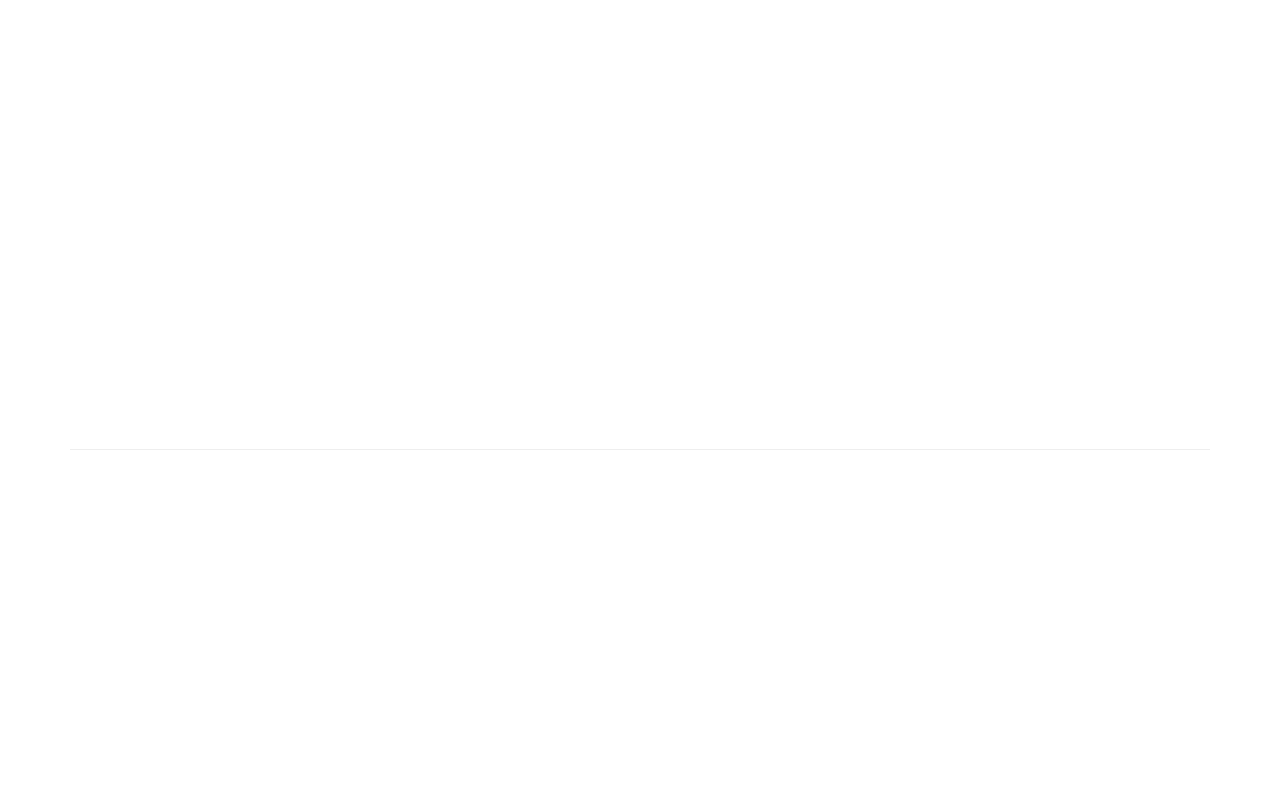
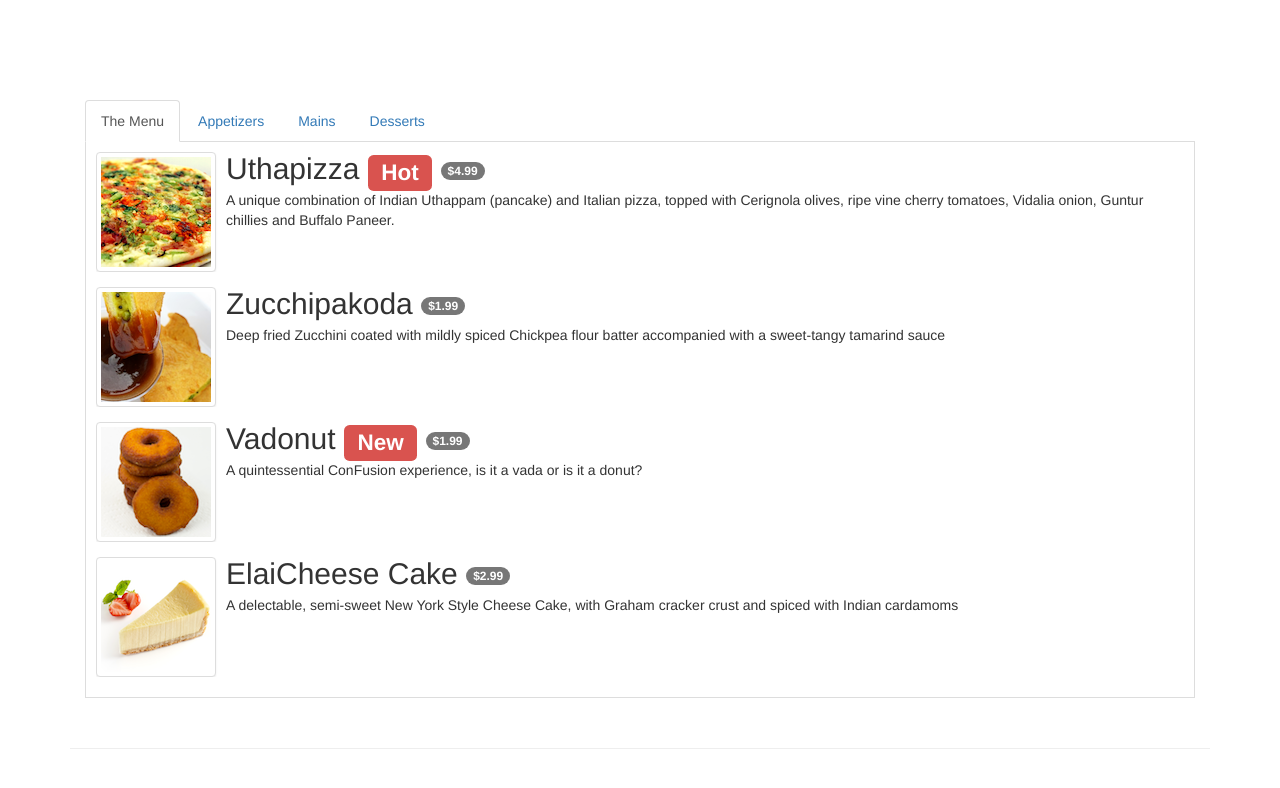
Before and after one commit to proxygen/coursera-angular-js, a website: page conFusion/app/menu.html in a window 1280 px wide. Drawn offline with Linux system fonts and the light colour scheme.

Commit message:
Week 1 exercise completed.

```diff
--- a/conFusion/app/menu.html
+++ b/conFusion/app/menu.html
@@ -1,8 +1,8 @@
 <!DOCTYPE html>
-<html lang="en">
+<html lang="en" ng-app="confusionApp">
 
 <head>
-     <meta charset="utf-8">
+    <meta charset="utf-8">
     <meta http-equiv="X-UA-Compatible" content="IE=edge">
     <meta name="viewport" content="width=device-width, initial-scale=1">
     <!-- The above 3 meta tags *must* come first in the head; any other head
@@ -26,12 +26,117 @@
 <body>
 
     <div class="container">
-        <div class="row row-content">
+        <div class="row row-content" ng-controller="menuController as menuCtrl">
             <div class="col-xs-12">
+                <ul class="nav nav-tabs" role="tablist">
+                    <li role="presentation"
+                        ng-class="{active:menuCtrl.isSelected(1)}">
+                        <a ng-click="menuCtrl.select(1)"
+                            aria-controls="all menu"
+                            role="tab">The Menu</a></li>
+                    <li role="presentation"
+                        ng-class="{active:menuCtrl.isSelected(2)}">
+                        <a ng-click="menuCtrl.select(2)"
+                            aria-controls="appetizers"
+                            role="tab">Appetizers</a></li>
+                    <li role="presentation"
+                        ng-class="{active:menuCtrl.isSelected(3)}">
+                        <a ng-click="menuCtrl.select(3)"
+                            aria-controls="mains"
+                            role="tab">Mains</a></li>
+                    <li role="presentation"
+                        ng-class="{active:menuCtrl.isSelected(4)}">
+                        <a ng-click="menuCtrl.select(4)"
+                            aria-controls="desserts"
+                            role="tab">Desserts</a></li>
+                </ul>
+                <div class="tab-content">
+                    <ul class="media-list" tab-pane fade in active>
+                        <li class="media" ng-repeat="dish in menuCtrl.dishes | filter:menuCtrl.filtText">
+                            <div class="media-left media-middle">
+                                <a href="#">
+                                <img class="media-object img-thumbnail"
+                                 ng-src={{dish.image}} alt="Uthappizza">
+                                </a>
+                            </div>
+                            <div class="media-body">
+                                <h2 class="media-heading">{{dish.name}}
+                                 <span class="label label-danger">{{dish.label}}</span>
+                                 <span class="badge">{{dish.price | currency}}</span></h2>
+                                <p>{{dish.description}}</p>
+                            </div>
+                        </li>
+                    </ul>
+                </div>
             </div>
         </div>
     </div>
+    <script src="../bower_components/angular/angular.min.js"></script>
+    <script>
+        var app = angular.module('confusionApp',[]);
+        app.controller('menuController', function() {
+            this.tab = 1;
+            this.filtText = '';
+            this.select = function(setTab) {
+                this.tab = setTab;
+            };
+            this.isSelected = function (checkTab) {
+                return (this.tab === checkTab);
+            }
+            this.select = function(setTab) {
+                this.tab = setTab;
 
+                if (setTab === 2) {
+                    this.filtText = "appetizer";
+                } else if (setTab === 3) {
+                    this.filtText = "mains";
+                } else if (setTab === 4) {
+                    this.filtText = "dessert";
+                } else {
+                    this.filtText = "";
+                }
+            }
+            var dishes=[
+                         {
+                           name:'Uthapizza',
+                           image: 'images/uthapizza.png',
+                           category: 'mains',
+                           label:'Hot',
+                           price:'4.99',
+                           description:'A unique combination of Indian Uthappam (pancake) and Italian pizza, topped with Cerignola olives, ripe vine cherry tomatoes, Vidalia onion, Guntur chillies and Buffalo Paneer.',
+                           comment: ''
+                        },
+                        {
+                           name:'Zucchipakoda',
+                           image: 'images/zucchipakoda.png',
+                           category: 'appetizer',
+                           label:'',
+                           price:'1.99',
+                           description:'Deep fried Zucchini coated with mildly spiced Chickpea flour batter accompanied with a sweet-tangy tamarind sauce',
+                           comment: ''
+                        },
+                        {
+                           name:'Vadonut',
+                           image: 'images/vadonut.png',
+                           category: 'appetizer',
+                           label:'New',
+                           price:'1.99',
+                           description:'A quintessential ConFusion experience, is it a vada or is it a donut?',
+                           comment: ''
+                        },
+                        {
+                           name:'ElaiCheese Cake',
+                           image: 'images/elaicheesecake.png',
+                           category: 'dessert',
+                           label:'',
+                           price:'2.99',
+                           description:'A delectable, semi-sweet New York Style Cheese Cake, with Graham cracker crust and spiced with Indian cardamoms',
+                           comment: ''
+                        }
+                        ];
+            this.dishes = dishes;
+        });
+    </script>
 </body>
 
 </html>
```
